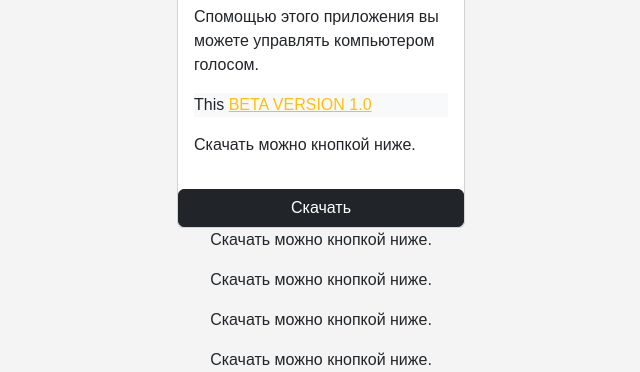
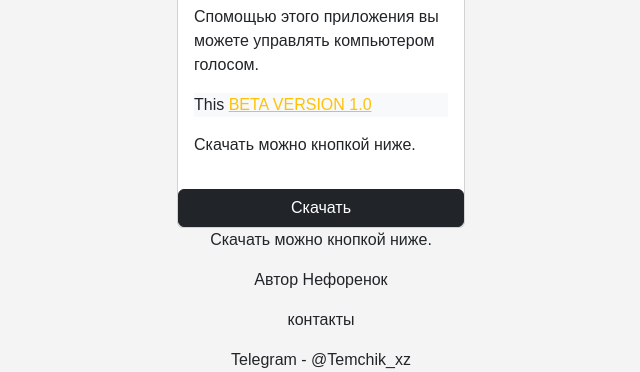
Before and after one commit to fsrqtt/remotepc, a plain HTML site: page index.html in a window 1280 px wide. Shown: the part 872-1244 px from the top of the page, without its empty margins (319-959 px from the left). Drawn offline with nearby package versions, Linux system fonts and the light colour scheme.

Commit message:
index.html

```diff
--- a/index.html
+++ b/index.html
@@ -165,8 +165,8 @@
         });
     </script>
             <p> Скачать можно кнопкой ниже. </p>
-    <p> Скачать можно кнопкой ниже. </p>
-    <p> Скачать можно кнопкой ниже. </p>
-    <p> Скачать можно кнопкой ниже. </p>
+    <p> Автор Нефоренок</p>
+    <p> контакты </p>
+    <p> Telegram - @Temchik_xz </p>
 </body>
 </html>
```
